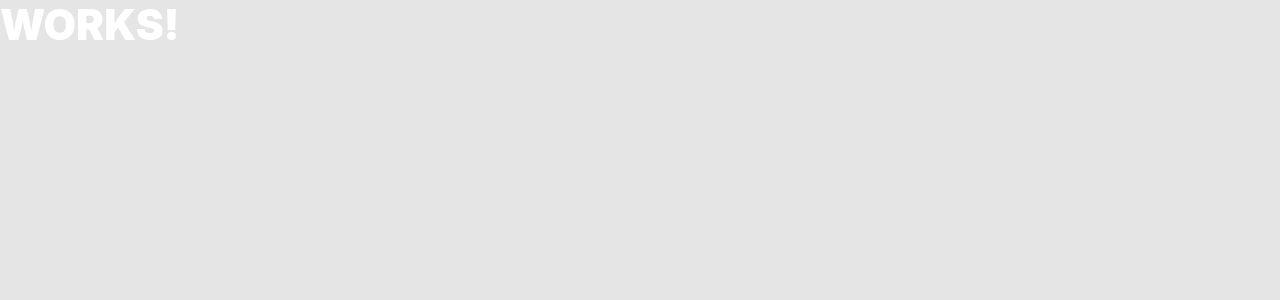
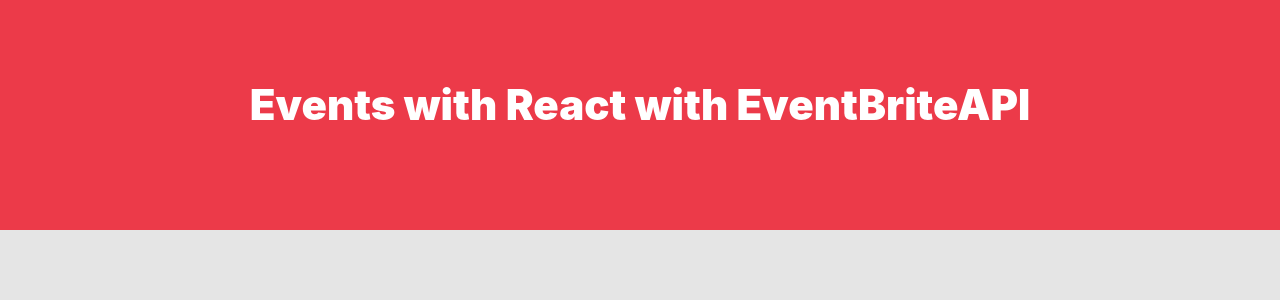
Before and after one commit to qant/eventosreact, a React (Create React App) app: page / in a window 1280 px wide. Shown: the top 300 px of the page. Built offline with nearby package versions, Linux system fonts and the light colour scheme.

Commit message:
Readme and API key added

```diff
--- a/src/App.js
+++ b/src/App.js
@@ -1,10 +1,13 @@
-import React from "react";
+import React, { Fragment } from "react";
+import Header from "./components/Header";
+
+//https://www.eventbriteapi.com/v3/users/me/?token=GYEGZ33PYVDUFK7DWAD6
 
 function App() {
   return (
-    <div>
-      <h1>WORKS!</h1>
-    </div>
+    <Fragment>
+      <Header />
+    </Fragment>
   );
 }
 
--- /dev/null
+++ b/src/components/Header.js
@@ -0,0 +1,9 @@
+import React from "react";
+
+const Header = () => (
+  <header className="uk-margin" ul-margin="true">
+    <h1 className="uk-text-center">Events with React with EventBriteAPI</h1>
+  </header>
+);
+
+export default Header;
```
Also changed, not shown: 1 other file (tests, documents, lock files or other folders).
